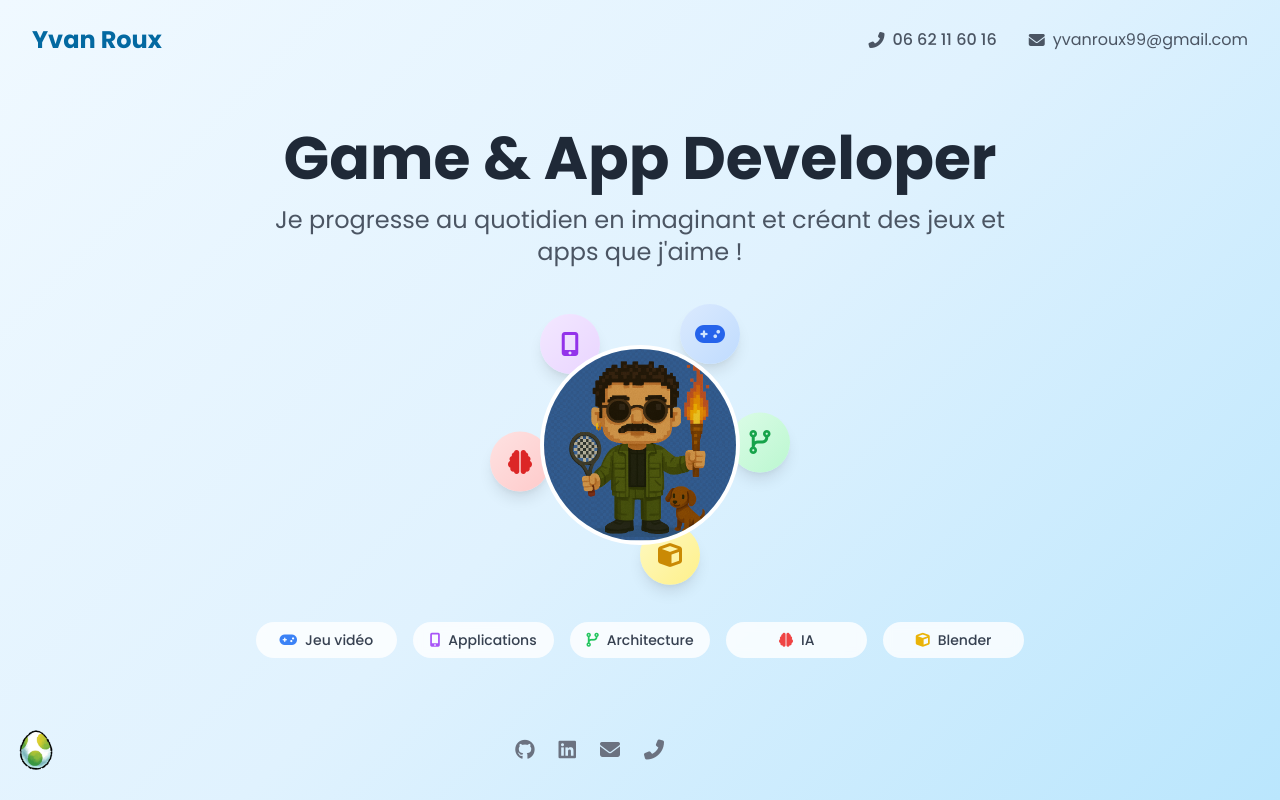
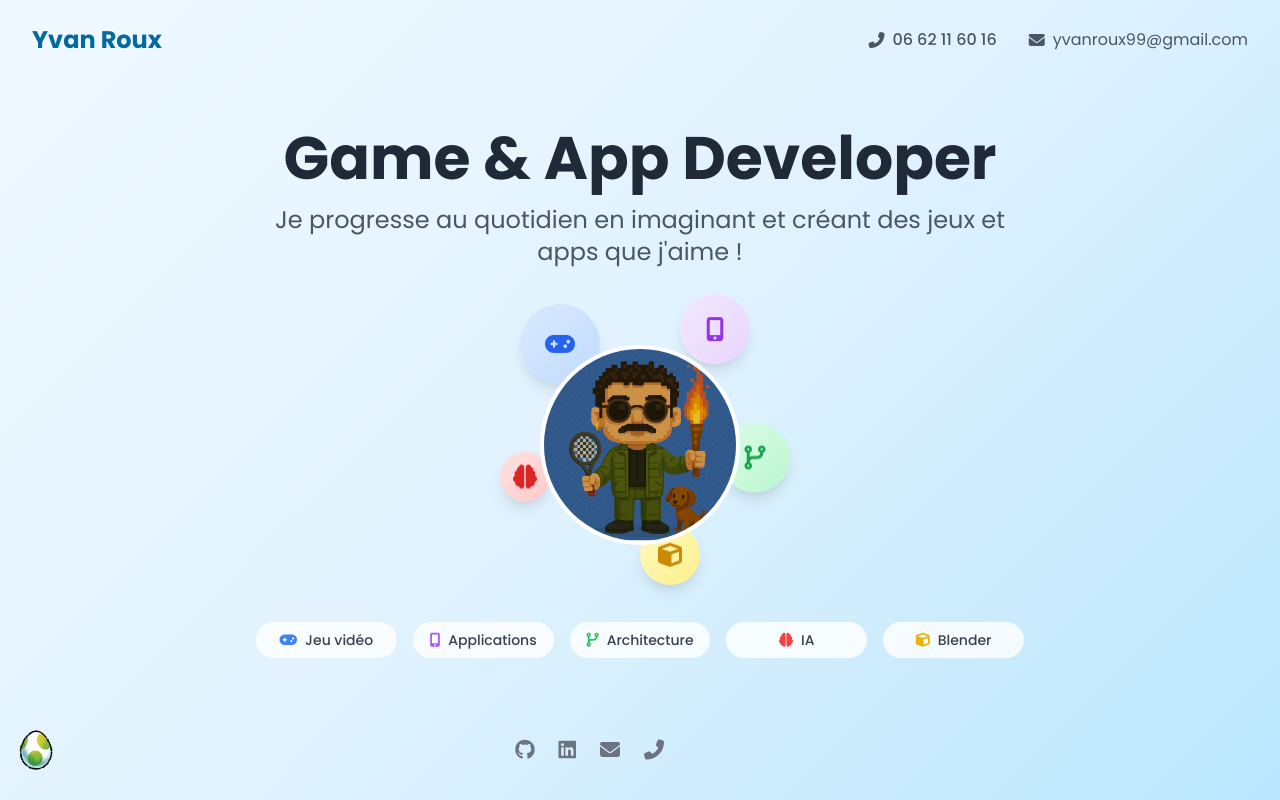
Before and after one commit to YvanDesPatates/my-book, a React (Create React App) app: page /domaine_de_competence/1 in a window 1280 px wide. Built offline with nearby package versions, Linux system fonts and the light colour scheme.

Commit message:
skillOrbs : resize for priority and stop effect on hover

```diff
--- a/src/ressources/css/skillOrb.css
+++ b/src/ressources/css/skillOrb.css
@@ -1,75 +1,77 @@
-
 .skill-orb {
     display: flex;
     align-items: center;
     justify-content: center;
-    transition: transform 0.3s ease, box-shadow 0.3s ease;
+    transition: transform 0.15s cubic-bezier(.4,2,.6,1), box-shadow 0.15s cubic-bezier(.4,2,.6,1);
     box-shadow: 0 10px 15px -3px rgba(0, 0, 0, 0.1), 0 4px 6px -2px rgba(0, 0, 0, 0.05);
     width: 20px;
     height: 20px;
     padding: 10%;
+    will-change: transform, box-shadow;
 }
 
 .skill-orb:hover {
-    transform: translateY(-5px);
-    box-shadow: 0 20px 25px -5px rgba(0, 0, 0, 0.1), 0 10px 10px -5px rgba(0, 0, 0, 0.04);
+    transform: scale(1.18) translateY(-12px) rotate(-8deg);
+    box-shadow: 0 24px 32px -8px rgba(0,0,0,0.18), 0 10px 10px -5px rgba(0,0,0,0.10);
+    z-index: 10;
+    animation-play-state: paused;
 }
 
 .skill-orb-games {
     position: absolute;
-    width: 60px;
-    height: 60px;
+    width: 80px;
+    height: 80px;
+    border-radius: 50%;
+    display: flex;
+    align-items: center;
+    justify-content: center;
+    z-index: 5;
+    animation: float 5.5s ease-in-out infinite 0.5s;
+    top: -20%;
+    left: -10%;
+}
+
+.skill-orb-apps {
+    position: absolute;
+    width: 70px;
+    height: 70px;
     border-radius: 50%;
     display: flex;
     align-items: center;
     justify-content: center;
     z-index: 5;
     animation: float 6s ease-in-out infinite;
-    top: -40px;
+    top: -50px;
     left: 70%;
     transform: translateX(-50%);
 }
 
-.skill-orb-apps {
-    position: absolute;
-    width: 60px;
-    height: 60px;
-    border-radius: 50%;
-    display: flex;
-    align-items: center;
-    justify-content: center;
-    z-index: 5;
-    animation: float 5.5s ease-in-out infinite 0.5s;
-    top: -15%;
-    left: 0;
-}
-
 .skill-orb-architecture {
     position: absolute;
-    width: 60px;
-    height: 60px;
+    width: 70px;
+    height: 70px;
     border-radius: 50%;
     display: flex;
     align-items: center;
     justify-content: center;
     z-index: 5;
     animation: float 7s ease-in-out infinite 1s;
-    top: 40%;
+    top: 45%;
     right: -50px;
 }
 
 .skill-orb-ia {
     position: absolute;
-    width: 60px;
-    height: 60px;
+    width: 50px;
+    height: 50px;
     border-radius: 50%;
     display: flex;
     align-items: center;
     justify-content: center;
     z-index: 5;
     animation: float 6.5s ease-in-out infinite 1.5s;
-    top: 50%;
-    left: -50px;
+    top: 60%;
+    left: -40px;
 }
 
 .skill-orb-blender {
```
